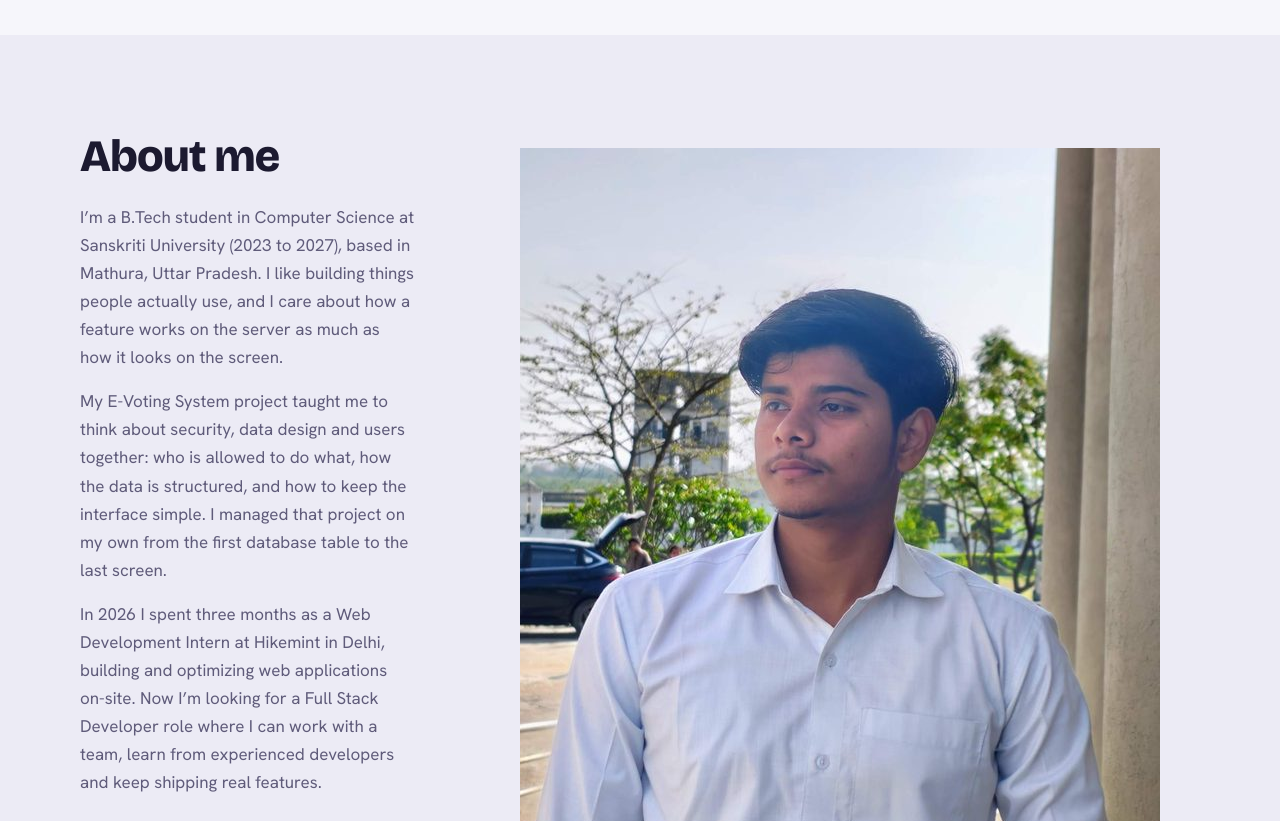
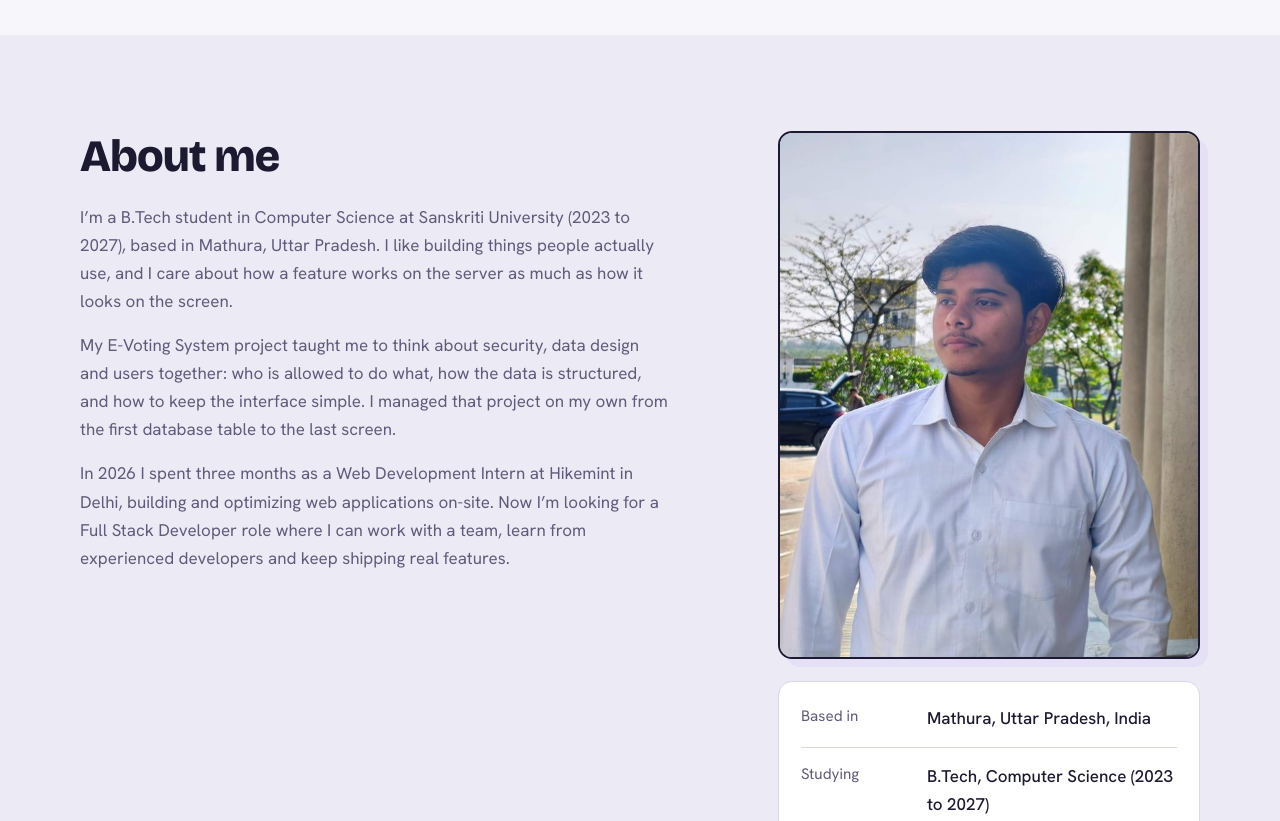
Before and after one commit to Vikram-singh7668/My-portfolio-, a plain HTML site: page index.html in a window 1280 px wide. Shown: the part 840-1661 px from the top of the page. Drawn offline with nearby package versions, Linux system fonts and the light colour scheme.

Commit message:
Update4 style.css

```diff
--- a/style.css
+++ b/style.css
@@ -653,3 +653,10 @@ a:hover { color: var(--ink-strong); }
 .bring p { color: var(--muted); }
 @media (max-width: 920px) { .about-grid, .bring { grid-template-columns: 1fr; } }
 @media (max-width: 420px) { .facts > div { grid-template-columns: 1fr; gap: 0.1rem; } }
+
+/* ---------- portrait ---------- */
+.about-side { display: grid; gap: 1.4rem; }
+.portrait { margin: 0; aspect-ratio: 4 / 5; border-radius: var(--radius); overflow: hidden; border: 2px solid var(--text); background: var(--surface); box-shadow: 8px 8px 0 var(--ink-soft); }
+.portrait img { display: block; width: 100%; height: 100%; object-fit: cover; object-position: 50% 20%; }
+@media (max-width: 920px) { .portrait { max-width: 360px; } }
+@media (max-width: 420px) { .portrait { box-shadow: 5px 5px 0 var(--ink-soft); } }
```
